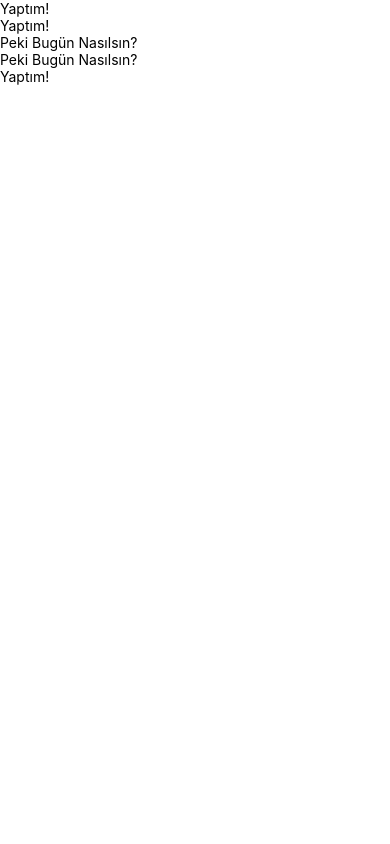
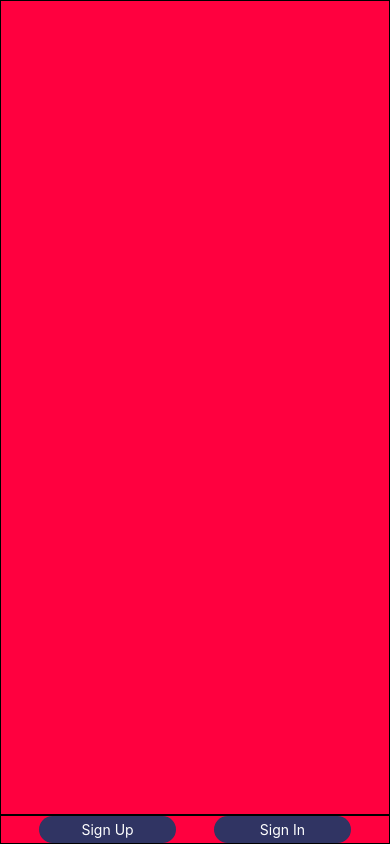
Before and after one commit to iHakan/odev-2-arayuz1-iHakan, a React Native app in the folder arayuzBir/: screen / in a window 390 px wide. Built offline with nearby package versions, Linux system fonts and the light colour scheme.

Commit message:
Stil değiştirilmesi ve Flex ekleme

```diff
--- a/arayuzBir/App.js
+++ b/arayuzBir/App.js
@@ -1,28 +1,77 @@
 import React from 'react';
-import {View, Text} from 'react-native';
+import {
+  View,
+  Text,
+  StyleSheet,
+  TouchableOpacity,
+  Dimensions,
+  TouchableWithoutFeedback,
+} from 'react-native';
 
-class App extends React.Component {
+const renk1 = '#ff003f';
+
+const W = Dimensions.get('window').width;
+const H = Dimensions.get('window').height;
+
+class Arayuz1 extends React.Component {
   render() {
     return (
-      <View >
-        <Text>Yaptım!</Text>
+      <View style={stil.bodyContainer}>
+        <View style={stil.topContainer}></View>
+
+        <View style={stil.bottomContainer}>
+          <View style={stil.buttonContainer}>
+            <TouchableOpacity style={stil.signUpButton}>
+              <Text style={stil.buttonText}>Sign Up</Text>
+            </TouchableOpacity>
+
+            <TouchableOpacity style={stil.signInButton}>
+              <Text style={stil.buttonText}>Sign In</Text>
+            </TouchableOpacity>
+          </View>
+        </View>
       </View>
     );
   }
 }
 
-class Hakan extends React.Component {
-  render() {
-    return (
-      <View>
-        <App />
-        <App />
-        <Text>Peki Bugün Nasılsın?</Text>
-        <Text>Peki Bugün Nasılsın?</Text>
-        <App />
-      </View>
-    );
+const stil = StyleSheet.create({
+  bodyContainer: {
+    backgroundColor: renk1,
+    flex: 1,
+  },
+  topContainer: {
+    flex: 1,
+    borderWidth: 1,
+  },
+  bottomContainer: {
+    borderWidth: 1,
+  },
+  buttonContainer: {
+    flexDirection: 'row',
+    justifyContent: 'space-evenly',
+  },
+  signUpButton: {
+    width: W * 0.35,
+    paddingTop: 5,
+    paddingBottom: 5,
+    justifyContent: 'center',
+    alignItems: 'center',
+    backgroundColor: '#303463',
+    borderRadius: W * 0.175,
+  },
+  signInButton: {
+    width: W * 0.35,
+    paddingTop: 5,
+    paddingBottom: 5,
+    justifyContent: 'center',
+    alignItems: 'center',
+    backgroundColor: '#303463',
+    borderRadius: W * 0.175,
+  },
+  buttonText:{
+    color:'white'
   }
-}
+});
 
-export default Hakan;
+export default Arayuz1;
--- a/arayuzBir/StileGiris.js
+++ b/arayuzBir/UI1.js
@@ -1,7 +1,7 @@
 import React from 'react';
 import {View as Body, Text, TextInput, TouchableOpacity, StatusBar} from 'react-native';
 
-class Abc extends React.Component {
+class UI1 extends React.Component {
   render() {
     return (
       <Body style={{width: '100%', height: '100%', backgroundColor: '#ff003f'}}>
@@ -59,4 +59,4 @@ class Abc extends React.Component {
   }
 }
 
-export default Abc;
+export default UI1;
--- a/arayuzBir/index.js
+++ b/arayuzBir/index.js
@@ -1,7 +1,7 @@
 
 import {AppRegistry} from 'react-native';
 //import Hakan from './App';
-import Abc from './StileGiris';
+import Arayuz1 from './App';
 import {name as appName} from './app.json';
 
-AppRegistry.registerComponent(appName, () => Abc);
+AppRegistry.registerComponent(appName, () => Arayuz1);
```
